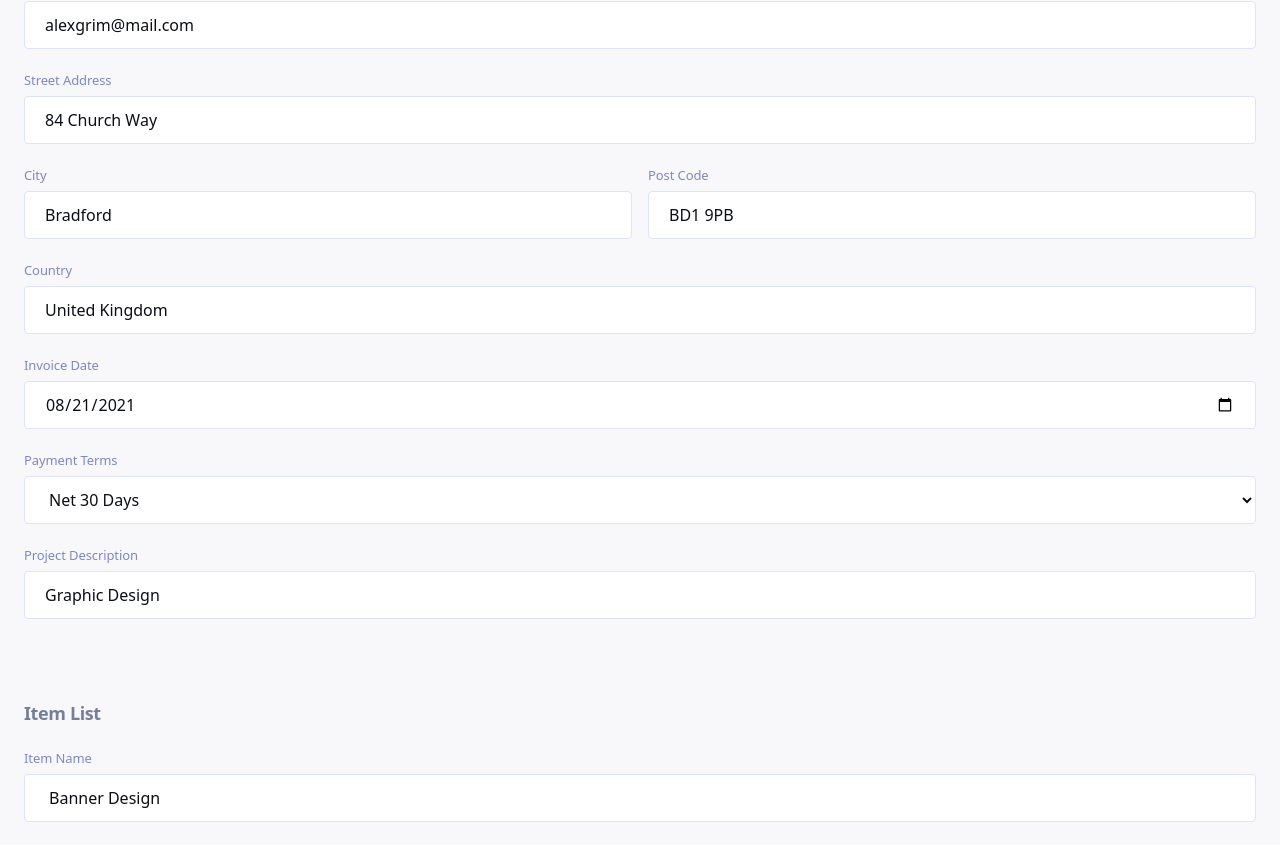
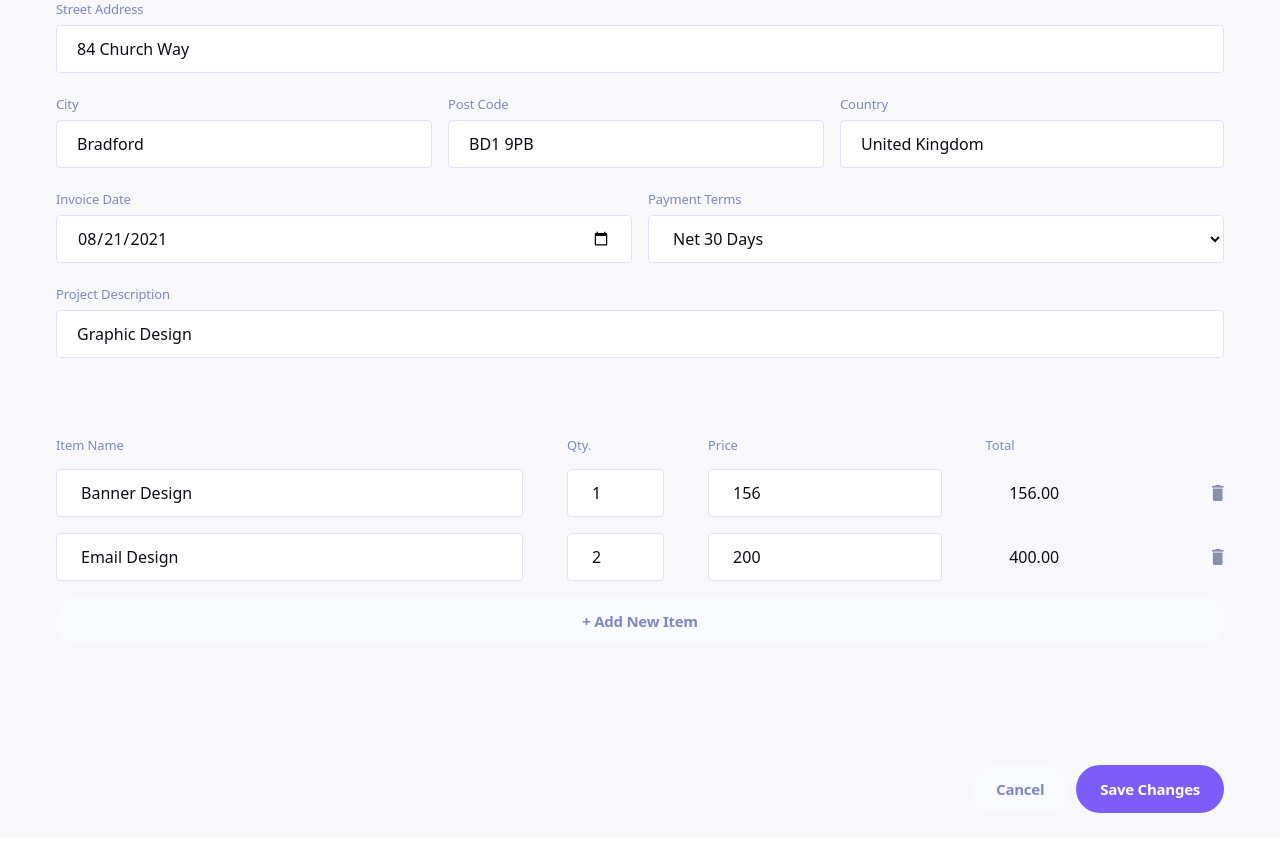
Before and after one commit to TedJenkler/Invoiceapp-vite-tailwind-reduxtoolkit, a React (Vite) app: page /invoice/1/edit in a window 1280 px wide. Shown: the part 695-1540 px from the top of the page. Built offline with nearby package versions, Linux system fonts and the light colour scheme.

Commit message:
invoiceedit

```diff
--- a/src/InvoiceEdit.jsx
+++ b/src/InvoiceEdit.jsx
@@ -10,14 +10,14 @@ function InvoiceEdit() {
   const { id } = useParams();
   const state = useSelector((state) => state.state.data[id]);
   const dispatch = useDispatch();
-  const theme = useSelector((state) => state.state.toggleMode)
+  const theme = useSelector((state) => state.state.toggleMode);
 
   const [address, setAddress] = useState(state.senderAddress.street);
   const [city, setCity] = useState(state.senderAddress.city);
   const [postal, setPostal] = useState(state.senderAddress.postCode);
   const [country, setCountry] = useState(state.senderAddress.country);
-  const [name, setName] = useState(state.clientName)
-  const [email, setEmail] = useState(state.clientEmail)
+  const [name, setName] = useState(state.clientName);
+  const [email, setEmail] = useState(state.clientEmail);
   const [address2, setAddress2] = useState(state.clientAddress.street);
   const [city2, setCity2] = useState(state.clientAddress.city);
   const [postal2, setPostal2] = useState(state.clientAddress.postCode);
@@ -26,21 +26,26 @@ function InvoiceEdit() {
   const [net, setNet] = useState(state.paymentTerms);
   const [description, setDescription] = useState(state.description);
   const [items, setItems] = useState([...state.items]);
-  const [total, setTotal] = useState(state.total)
+  const [total, setTotal] = useState(state.total);
 
   const handleInputChange = (index, fieldName, value) => {
     const updatedItems = [...items];
     let newTotal = 0;
 
-  const parsedValue = isNaN(parseFloat(value)) ? 0 : parseFloat(value);
+    let parsedValue;
+    if (value === '') {
+      parsedValue = '';
+    } else {
+      parsedValue = isNaN(parseFloat(value)) ? 0 : parseFloat(value);
+    }
 
-  if (fieldName === 'quantity' || fieldName === 'price') {
-    updatedItems[index][fieldName] = parsedValue;
-  } else if (fieldName === 'remove') {
-    // Remove the item from the array
+    if (fieldName === 'remove') {
       updatedItems.splice(index, 1);
     } else {
-    updatedItems[index] = { ...updatedItems[index], [fieldName]: value };
+      updatedItems[index] = {
+        ...updatedItems[index],
+        [fieldName]: fieldName === 'name' ? value : parsedValue,
+      };
     }
 
     newTotal = updatedItems.reduce((acc, item) => {
@@ -56,79 +61,87 @@ const handleInputChange = (index, fieldName, value) => {
 
   let createdAtDate;
   if (typeof date === 'string') {
-  // If date is a string, parse it into a Date object
     createdAtDate = new Date(date);
   } else if (date instanceof Date) {
-  // If date is already a Date object, use it directly
     createdAtDate = date;
   } else {
-  // Handle other cases or throw an error if needed
     throw new Error('Invalid data type for date');
   }
 
-// Calculate paymentDue by adding net days to createdAtDate
   const paymentDueDate = new Date(createdAtDate.getTime() + net * 24 * 60 * 60 * 1000);
-
-// Format paymentDueDate as a string in the desired format (e.g., YYYY-MM-DD)
   const paymentDueDateString = paymentDueDate.toISOString().split('T')[0];
 
   return (
-    <main className={theme === "light" ? "light2" : "dark2"}>
-      <div className='pt-8 px-6 mb-6'>
+    <main className={`${theme === "light" ? "light2" : "dark2"}`}>
+      <div className='pt-8 px-6 mb-6 md:px-14'>
         <BackBtn />
       </div>
 
-      <section className='px-6 flex flex-col'>
-        <h1 className={theme === "light" ? 'px24 text-08 mb-6' : 'px24 text-white mb-6'}>Edit <span className='px24 text-06'>#</span>{state.id}</h1>
+      <section className='px-6 flex flex-col md:px-14'>
+        <h1 className={`${theme === "light" ? 'px24 text-08' : 'px24 text-white'} mb-6`}>Edit <span className='px24 text-06'>#</span>{state.id}</h1>
 
         <p className='px15 text-01 mb-6'>Bill From</p>
-        <label className={theme === "light" ? 'px13 text-07 mb-2' : 'px13 text-06 mb-2'}>Street Address</label>
-        <input onChange={(e) => setAddress(e.target.value)} value={address} className={theme === "light" ? 'light4 border border-05 h-12 rounded mb-6 px-5' : 'dark4 border border-03 h-12 rounded mb-6 px-5'}></input>
-        <div className='flex gap-4 justify-between mb-6'>
+        <label className={`${theme === "light" ? 'px13 text-07' : 'px13 text-06'} mb-2`}>Street Address</label>
+        <input onChange={(e) => setAddress(e.target.value)} value={address} className={`${theme === "light" ? 'light4' : 'dark4'} border border-${theme === "light" ? "05" : "03"} h-12 rounded mb-6 px-5`}></input>
+        <div className='flex flex-col gap-4 justify-between mb-6 md:flex-row'>
+          <div className='flex gap-4 md:w-2/3'>
             <div className='flex flex-col w-1/2'>
-            <label className={theme === "light" ? 'px13 text-07 mb-2' : 'px13 text-06 mb-2'}>City</label>
-            <input onChange={(e) => setCity(e.target.value)} value={city} className={theme === "light" ? 'light4 border border-05 w-full h-12 rounded px-5' : 'dark4 border border-03 w-full h-12 rounded px-5'}></input>
+              <label className={`${theme === "light" ? 'px13 text-07' : 'px13 text-06'} mb-2`}>City</label>
+              <input onChange={(e) => setCity(e.target.value)} value={city} className={`${theme === "light" ? 'light4' : 'dark4'} border border-${theme === "light" ? "05" : "03"} w-full h-12 rounded px-5`}></input>
             </div>
             <div className='flex flex-col w-1/2'>
-            <label className={theme === "light" ? 'px13 text-07 mb-2' : 'px13 text-06 mb-2'}>Post Code</label>
-            <input onChange={(e) => setPostal(e.target.value)} value={postal} className={theme === "light" ? 'light4 border border-05 w-full h-12 rounded px-5' : 'dark4 border border-03 w-full h-12 rounded px-5'}></input>
+              <label className={`${theme === "light" ? 'px13 text-07' : 'px13 text-06'} mb-2`}>Post Code</label>
+              <input onChange={(e) => setPostal(e.target.value)} value={postal} className={`${theme === "light" ? 'light4' : 'dark4'} border border-${theme === "light" ? "05" : "03"} w-full h-12 rounded px-5`}></input>
             </div>
           </div>
-        <label className={theme === "light" ? 'px13 text-07 mb-2' : 'px13 text-06 mb-2'}>Country</label>
-        <input onChange={(e) => setCountry(e.target.value)} value={country} className={theme === "light" ? 'light4 border border-05 h-12 rounded mb-6 px-5' : 'dark4 border border-03 h-12 rounded mb-6 px-5'}></input>
-
-        <p className='px15 text-01 mb-6'>Bill To</p>
-        <label className={theme === "light" ? 'px13 text-07 mb-2' : 'px13 text-06 mb-2'}>Client’s Name</label>
-        <input onChange={(e) => setName(e.target.value)} value={name} className={theme === "light" ? 'light4 border border-05 h-12 rounded mb-6 px-5' : 'dark4 border border-03 h-12 rounded mb-6 px-5'}></input>
-        <label className={theme === "light" ? 'px13 text-07 mb-2' : 'px13 text-06 mb-2'}>Client’s Email</label>
-        <input onChange={(e) => setEmail(e.target.value)} value={email} className={theme === "light" ? 'light4 border border-05 h-12 rounded mb-6 px-5' : 'dark4 border border-03 h-12 rounded mb-6 px-5'}></input>
-        <label className={theme === "light" ? 'px13 text-07 mb-2' : 'px13 text-06 mb-2'}>Street Address</label>
-        <input onChange={(e) => setAddress2(e.target.value)} value={address2} className={theme === "light" ? 'light4 border border-05 h-12 rounded mb-6 px-5' : 'dark4 border border-03 h-12 rounded mb-6 px-5'}></input>
-        <div className='flex gap-4 justify-between mb-6'>
-          <div className='flex flex-col w-1/2'>
-            <label className={theme === "light" ? 'px13 text-07 mb-2' : 'px13 text-06 mb-2'}>City</label>
-            <input onChange={(e) => setCity2(e.target.value)} value={city2} className={theme === "light" ? 'light4 border border-05 w-full h-12 rounded px-5' : 'dark4 border border-03 w-full h-12 rounded px-5'}></input>
-          </div>
-          <div className='flex flex-col w-1/2'>
-            <label className={theme === "light" ? 'px13 text-07 mb-2' : 'px13 text-06 mb-2'}>Post Code</label>
-            <input onChange={(e) => setPostal2(e.target.value)} value={postal2} className={theme === "light" ? 'light4 border border-05 w-full h-12 rounded px-5' : 'dark4 border border-03 w-full h-12 rounded px-5'}></input>
+          <div className='flex flex-col md:w-1/3'>
+            <label className={`${theme === "light" ? 'px13 text-07' : 'px13 text-06'} mb-2`}>Country</label>
+            <input onChange={(e) => setCountry(e.target.value)} value={country} className={`${theme === "light" ? 'light4' : 'dark4'} border border-${theme === "light" ? "05" : "03"} h-12 rounded mb-6 px-5`}></input>
           </div>
         </div>
-        <label className={theme === "light" ? 'px13 text-07 mb-2' : 'px13 text-06 mb-2'}>Country</label>
-        <input onChange={(e) => setCountry2(e.target.value)} value={country2} className={theme === "light" ? 'light4 border border-05 h-12 rounded mb-6 px-5' : 'dark4 border border-03 h-12 rounded mb-6 px-5'}></input>
-
-        <label className={theme === "light" ? 'px13 text-07 mb-2' : 'px13 text-06 mb-2'}>Invoice Date</label>
-        <input onChange={(e) => setDate(e.target.value)} value={date} className={theme === "light" ? 'light4 border border-05 h-12 rounded mb-6 px-5' : 'dark4 border border-03 h-12 rounded mb-6 px-5'} type='date'></input>
-        <label className={theme === "light" ? 'px13 text-07 mb-2' : 'px13 text-06 mb-2'}>Payment Terms</label>
-        <select onChange={(e) => setNet(parseInt(e.target.value))} value={net} className={theme === "light" ? 'light4 border border-05 h-12 rounded mb-6 px-5' : 'dark4 border border-03 h-12 rounded mb-6 px-5'}>
+        <p className='px15 text-01 mb-6'>Bill To</p>
+        <label className={`${theme === "light" ? 'px13 text-07' : 'px13 text-06'} mb-2`}>Client’s Name</label>
+        <input onChange={(e) => setName(e.target.value)} value={name} className={`${theme === "light" ? 'light4' : 'dark4'} border border-${theme === "light" ? "05" : "03"} h-12 rounded mb-6 px-5`}></input>
+        <label className={`${theme === "light" ? 'px13 text-07' : 'px13 text-06'} mb-2`}>Client’s Email</label>
+        <input onChange={(e) => setEmail(e.target.value)} value={email} className={`${theme === "light" ? 'light4' : 'dark4'} border border-${theme === "light" ? "05" : "03"} h-12 rounded mb-6 px-5`}></input>
+        <label className={`${theme === "light" ? 'px13 text-07' : 'px13 text-06'} mb-2`}>Street Address</label>
+        <input onChange={(e) => setAddress2(e.target.value)} value={address2} className={`${theme === "light" ? 'light4' : 'dark4'} border border-${theme === "light" ? "05" : "03"} h-12 rounded mb-6 px-5`}></input>
+        <div className='flex flex-col gap-4 justify-between mb-6 md:flex-row'>
+          <div className='flex flex-col md:flex-row gap-4 md:w-full'>
+            <div className='flex gap-4 md:w-2/3'>
+              <div className='flex flex-col w-full md:w-1/2'>
+                <label className={`${theme === "light" ? 'px13 text-07' : 'px13 text-06'} mb-2`}>City</label>
+                <input onChange={(e) => setCity2(e.target.value)} value={city2} className={`${theme === "light" ? 'light4' : 'dark4'} border border-${theme === "light" ? "05" : "03"} w-full h-12 rounded px-5`}></input>
+              </div>
+              <div className='flex flex-col w-full md:w-1/2'>
+                <label className={`${theme === "light" ? 'px13 text-07' : 'px13 text-06'} mb-2`}>Post Code</label>
+                <input onChange={(e) => setPostal2(e.target.value)} value={postal2} className={`${theme === "light" ? 'light4' : 'dark4'} border border-${theme === "light" ? "05" : "03"} w-full h-12 rounded px-5`}></input>
+              </div>
+            </div>
+            <div className='flex flex-col w-full md:w-1/3'>
+              <label className={`${theme === "light" ? 'px13 text-07' : 'px13 text-06'} mb-2`}>Country</label>
+              <input onChange={(e) => setCountry2(e.target.value)} value={country2} className={`${theme === "light" ? 'light4' : 'dark4'} border border-${theme === "light" ? "05" : "03"} w-full h-12 rounded px-5`}></input>
+            </div>
+          </div>
+        </div>
+        <div className='flex flex-col md:flex-row md:gap-4'>
+        <div className='flex flex-col md:w-1/2'>
+        <label className={`${theme === "light" ? 'px13 text-07' : 'px13 text-06'} mb-2`}>Invoice Date</label>
+        <input onChange={(e) => setDate(e.target.value)} value={date} className={`${theme === "light" ? 'light4' : 'dark4'} border border-${theme === "light" ? "05" : "03"} h-12 rounded mb-6 px-5`} type='date'></input>
+        </div>
+        <div className='flex flex-col md:w-1/2'>
+        <label className={`${theme === "light" ? 'px13 text-07' : 'px13 text-06'} mb-2`}>Payment Terms</label>
+        <select onChange={(e) => setNet(parseInt(e.target.value))} value={net} className={`${theme === "light" ? 'light4' : 'dark4'} border border-${theme === "light" ? "05" : "03"} h-12 rounded mb-6 px-5`}>
           <option value="30">Net 30 Days</option>
           <option value="14">Net 14 Days</option>
           <option value="7">Net 7 Days</option>
           <option value="1">Net 1 Day</option>
         </select>
-        <label className={theme === "light" ? 'px13 text-07 mb-2' : 'px13 text-06 mb-2'}>Project Description</label>
-        <input onChange={(e) => {setDescription(e.target.value)}} value={description} className={theme === "light" ? 'light4 border border-05 h-12 rounded mb-20 px-5' : 'dark4 border border-03 h-12 rounded mb-20 px-5'}></input>
-
+        </div>
+        </div>
+        <label className={`${theme === "light" ? 'px13 text-07' : 'px13 text-06'} mb-2`}>Project Description</label>
+        <input onChange={(e) => { setDescription(e.target.value) }} value={description} className={`${theme === "light" ? 'light4' : 'dark4'} border border-${theme === "light" ? "05" : "03"} h-12 rounded mb-20 px-5`}></input>
+        <div className='md:hidden md:absolute'>
         <h2 className='text-lg font-bold tracking-[-0.38px] text-lightgrey mb-6'>Item List</h2>
         {items.map((item, index) => (
           <div key={index} className='flex flex-col mb-6'>
@@ -170,11 +183,77 @@ const paymentDueDateString = paymentDueDate.toISOString().split('T')[0];
             </div>
           </div>
         ))}
-        <button onClick={() => {setItems([...items, {name: "", price: "", quantity: "", total: ""}])}} className={theme === "light" ? 'addnew mb-24' : 'darkaddnew mb-24'}>+ Add New Item</button>
+        </div>
+        <div className='hidden absolute md:flex md:flex-col md:relative'>
+  <div className='flex md:gap-4 md:justify-between'>
+    <div className='md:w-2/5 flex flex-col'>
+      <label className={`${theme === "light" ? 'px13 text-07' : 'px13 text-06'} mb-4`}>Item Name</label>
+      {items.map((item, index) => (
+        <input
+          key={`name-${index}`}
+          value={item.name}
+          onChange={(e) => handleInputChange(index, 'name', e.target.value)}
+          className={`${theme === "light" ? 'light4' : 'dark4'} border border-${theme === "light" ? "05" : "03"} h-12 rounded mb-4 px-6`}
+        />
+      ))}
+    </div>
+    <div className='md:w-1/12 flex flex-col'>
+      <label className={`${theme === "light" ? 'px13 text-07' : 'px13 text-06'} mb-4`}>Qty.</label>
+      {items.map((item, index) => (
+        <input
+          key={`quantity-${index}`}
+          value={item.quantity}
+          onChange={(e) => handleInputChange(index, 'quantity', e.target.value)}
+          type="number"
+          className={`${theme === "light" ? 'light4' : 'dark4'} border border-${theme === "light" ? "05" : "03"} h-12 rounded mb-4 px-6`}
+        />
+      ))}
+    </div>
+    <div className='md:w-1/5 flex flex-col'>
+      <label className={`${theme === "light" ? 'px13 text-07' : 'px13 text-06'} mb-4`}>Price</label>
+      {items.map((item, index) => (
+        <input
+          key={`price-${index}`}
+          value={item.price}
+          onChange={(e) => handleInputChange(index, 'price', e.target.value)}
+          type="number"
+          className={`${theme === "light" ? 'light4' : 'dark4'} border border-${theme === "light" ? "05" : "03"} h-12 rounded mb-4 px-6`}
+        />
+      ))}
+    </div>
+    <div className='md:w-1/12 flex flex-col'>
+  <div className='flex flex-col h-full justify-between'>
+    <label className={`${theme === "light" ? 'px13 text-07' : 'px13 text-06'} mb-4`}>Total</label>
+    {items.map((item, index) => (
+      <p
+        key={`total-${index}`}
+        className={`h-12 rounded mb-4 px-6 flex items-center justify-center`}
+      >
+        {isNaN(item.quantity) || isNaN(item.price) ? 0 : (item.quantity * item.price).toFixed(2)}
+      </p>
+    ))}
+  </div>
+</div>
+<div className='md:w-1/12 flex flex-col justify-end'>
+  {items.map((item, index) => (
+    <div key={`trashcan-container-${index}`} style={{ height: '48px' }} className="trashcan-container mb-4 flex items-center justify-end">
+      <img
+        key={`trashcan-${index}`}
+        className='h-4 w-3 cursor-pointer'
+        src={trashcan}
+        alt='trashcan'
+        onClick={() => handleInputChange(index, 'remove')}
+      />
+    </div>
+  ))}
+</div>
+  </div>
+</div>
+        <button onClick={() => { setItems([...items, { name: "", price: "", quantity: "", total: "" }]) }} className={`${theme === "light" ? 'addnew' : 'darkaddnew'} mb-24`}>+ Add New Item</button>
       </section>
-      <div className={theme === "light" ? 'light4 flex h-24 w-full items-center justify-end px-6 gap-2' : 'dark4 flex h-24 w-full items-center justify-end px-6 gap-2'}>
-        <Link to={-1} className={theme === "light" ? "edit" : "darkedit"}>Cancel</Link>
-        <Link to="/" onClick={(e) => {dispatch(edit({index: id, clientAddressCity: city2, clientAddressCountry: country2, clientAddressPostCode: postal2, clientAddressStreet: address2, clientEmail: email, clientName: name, createdAt: date, description: description, id: state.id, items: items, paymentDue: paymentDueDateString, paymentTerms: net, senderAddressCity: city, senderAddressCountry: country, senderAddressPostCode: postal, senderAddressStreet: address, status: "pending", total: total}))}} className='paid'>Save Changes</Link>
+      <div className={`${theme === "light" ? 'light4' : 'dark4'} flex h-24 w-full items-center justify-end px-6 gap-2 md:px-14 md:bg-transparent`}>
+        <Link to={-1} className={`${theme === "light" ? "edit" : "darkedit"}`}>Cancel</Link>
+        <Link to="/" onClick={(e) => { dispatch(edit({ index: id, clientAddressCity: city2, clientAddressCountry: country2, clientAddressPostCode: postal2, clientAddressStreet: address2, clientEmail: email, clientName: name, createdAt: date, description: description, id: state.id, items: items, paymentDue: paymentDueDateString, paymentTerms: net, senderAddressCity: city, senderAddressCountry: country, senderAddressPostCode: postal, senderAddressStreet: address, status: "pending", total: total })) }} className='paid'>Save Changes</Link>
       </div>
     </main>
   );
```
Lines whose indentation alone changed are shown as unchanged.
